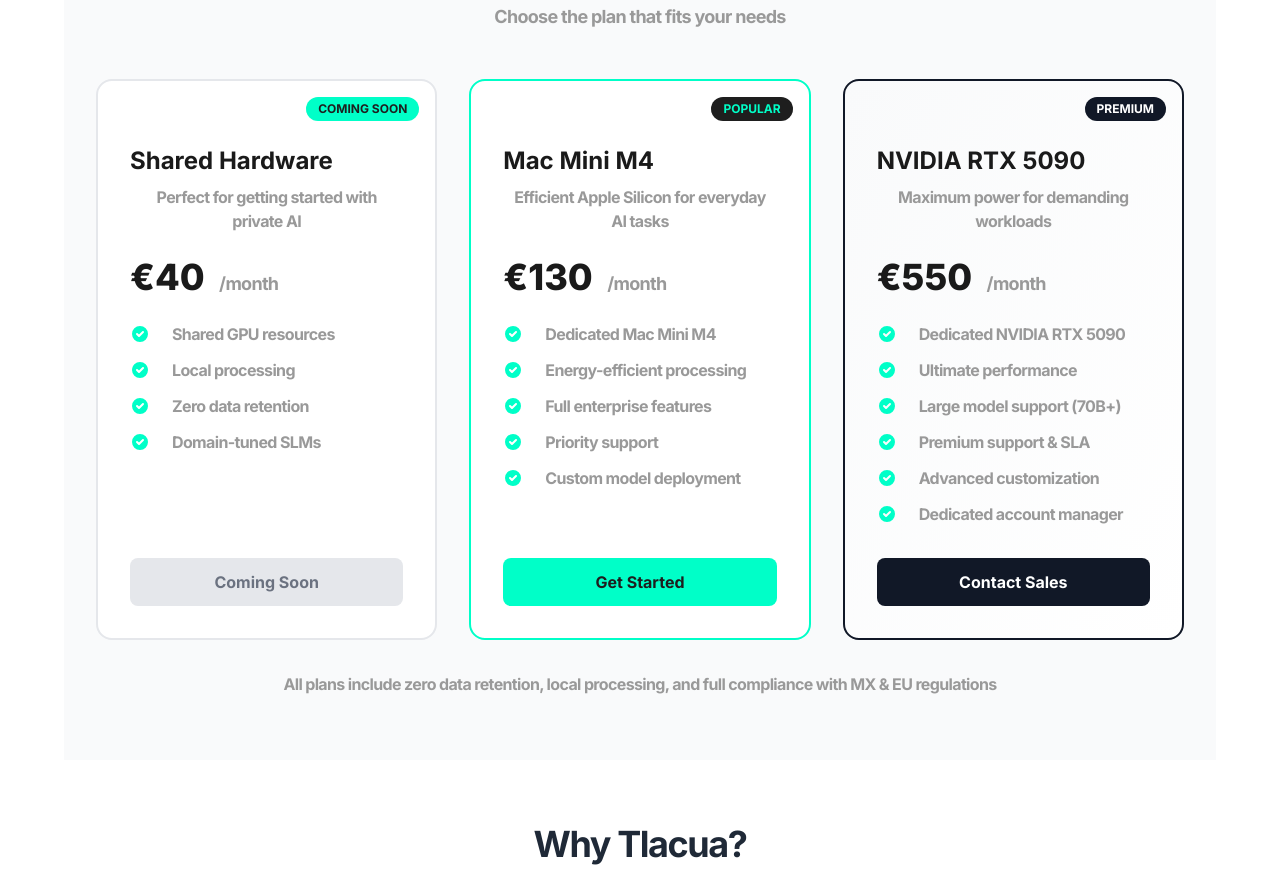
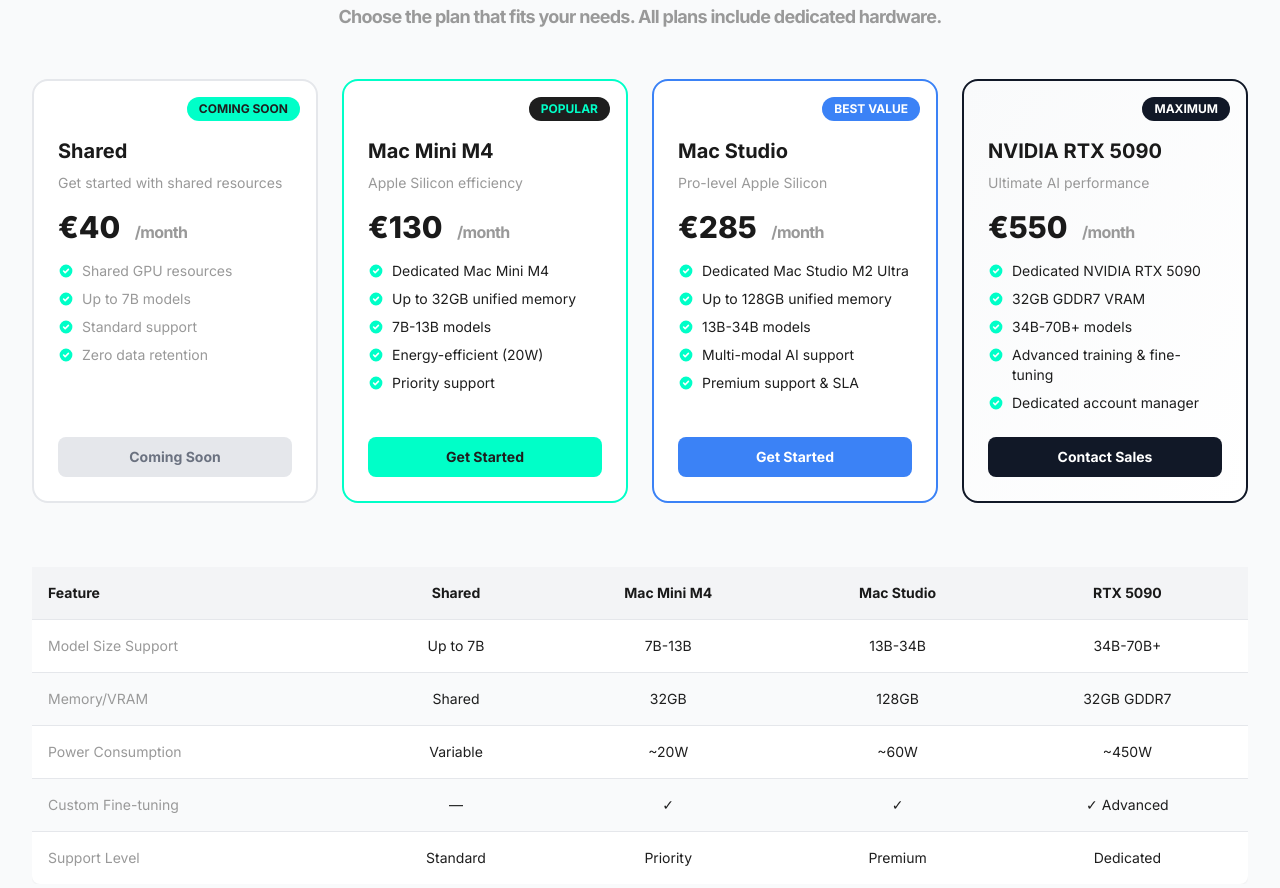
Before and after one commit to savashito/tlacua.ai, a plain HTML site: page index.html in a window 1280 px wide. Shown: the part 2174-3062 px from the top of the page. Drawn offline with nearby package versions, Linux system fonts and the light colour scheme.

Commit message:
added 4 tiers

```diff
--- a/index.html
+++ b/index.html
@@ -204,176 +204,275 @@
             </div>
         </section>
 
-  <!-- Pricing Section -->
-  <section id="pricing" class="max-w-6xl mx-auto py-16 px-4 sm:px-6 lg:px-8 bg-gray-50">
+<!-- Pricing Section -->
+<section id="pricing" class="max-w-7xl mx-auto py-16 px-4 sm:px-6 lg:px-8 bg-gray-50">
     <h2 class="text-3xl md:text-4xl main-heading mb-4 text-center framer-style-clone color-dark">Simple, Transparent Pricing</h2>
-    <p class="text-center text-lg framer-style-clone mb-12">Choose the plan that fits your needs</p>
+    <p class="text-center text-lg framer-style-clone mb-12">Choose the plan that fits your needs. All plans include dedicated hardware.</p>
 
-    <div class="grid grid-cols-1 md:grid-cols-3 gap-8 max-w-7xl mx-auto">
+    <div class="grid grid-cols-1 md:grid-cols-2 lg:grid-cols-4 gap-6 max-w-7xl mx-auto">
 
         <!-- Shared Hardware Tier -->
-        <div class="border-2 border-gray-200 rounded-2xl p-8 transition duration-300 hover:shadow-xl relative flex flex-col bg-white">
+        <div class="border-2 border-gray-200 rounded-2xl p-6 transition duration-300 hover:shadow-xl relative flex flex-col bg-white">
             <!-- Coming Soon Badge -->
             <div class="absolute top-4 right-4 bg-accent-green text-primary-dark text-xs font-bold px-3 py-1 rounded-full">
                 COMING SOON
             </div>
 
-            <h3 class="text-2xl font-bold mb-2 color-dark mt-8">Shared Hardware</h3>
-            <p class="text-base framer-style-clone mb-6">Perfect for getting started with private AI</p>
+            <h3 class="text-xl font-bold mb-2 color-dark mt-8">Shared</h3>
+            <p class="text-sm color-grey mb-4">Get started with shared resources</p>
 
-            <div class="mb-6">
-                <span class="text-4xl font-extrabold color-dark">€40</span>
-                <span class="text-lg framer-style-clone">/month</span>
+            <div class="mb-4">
+                <span class="text-3xl font-extrabold color-dark">€40</span>
+                <span class="text-base framer-style-clone color-grey">/month</span>
             </div>
 
-            <ul class="space-y-3 mb-8 flex-grow">
+            <ul class="space-y-2 mb-6 flex-grow text-sm color-grey">
                 <li class="flex items-start">
-                    <svg class="w-5 h-5 text-accent-green mt-0.5 mr-3 flex-shrink-0" fill="currentColor" viewBox="0 0 20 20">
+                    <svg class="w-4 h-4 text-accent-green mt-0.5 mr-2 flex-shrink-0" fill="currentColor" viewBox="0 0 20 20">
                         <path fill-rule="evenodd" d="M10 18a8 8 0 100-16 8 8 0 000 16zm3.707-9.293a1 1 0 00-1.414-1.414L9 10.586 7.707 9.293a1 1 0 00-1.414 1.414l2 2a1 1 0 001.414 0l4-4z" clip-rule="evenodd"/>
                     </svg>
-                    <span class="text-base framer-style-clone">Shared GPU resources</span>
+                    <span class="color-grey text-sm text-left">Shared GPU resources</span>
                 </li>
                 <li class="flex items-start">
-                    <svg class="w-5 h-5 text-accent-green mt-0.5 mr-3 flex-shrink-0" fill="currentColor" viewBox="0 0 20 20">
+                    <svg class="w-4 h-4 text-accent-green mt-0.5 mr-2 flex-shrink-0" fill="currentColor" viewBox="0 0 20 20">
                         <path fill-rule="evenodd" d="M10 18a8 8 0 100-16 8 8 0 000 16zm3.707-9.293a1 1 0 00-1.414-1.414L9 10.586 7.707 9.293a1 1 0 00-1.414 1.414l2 2a1 1 0 001.414 0l4-4z" clip-rule="evenodd"/>
                     </svg>
-                    <span class="text-base framer-style-clone">Local processing</span>
+                    <span class="text-left">Up to 7B models</span>
                 </li>
                 <li class="flex items-start">
-                    <svg class="w-5 h-5 text-accent-green mt-0.5 mr-3 flex-shrink-0" fill="currentColor" viewBox="0 0 20 20">
+                    <svg class="w-4 h-4 text-accent-green mt-0.5 mr-2 flex-shrink-0" fill="currentColor" viewBox="0 0 20 20">
                         <path fill-rule="evenodd" d="M10 18a8 8 0 100-16 8 8 0 000 16zm3.707-9.293a1 1 0 00-1.414-1.414L9 10.586 7.707 9.293a1 1 0 00-1.414 1.414l2 2a1 1 0 001.414 0l4-4z" clip-rule="evenodd"/>
                     </svg>
-                    <span class="text-base framer-style-clone">Zero data retention</span>
+                    <span class="text-left">Standard support</span>
                 </li>
                 <li class="flex items-start">
-                    <svg class="w-5 h-5 text-accent-green mt-0.5 mr-3 flex-shrink-0" fill="currentColor" viewBox="0 0 20 20">
+                    <svg class="w-4 h-4 text-accent-green mt-0.5 mr-2 flex-shrink-0" fill="currentColor" viewBox="0 0 20 20">
                         <path fill-rule="evenodd" d="M10 18a8 8 0 100-16 8 8 0 000 16zm3.707-9.293a1 1 0 00-1.414-1.414L9 10.586 7.707 9.293a1 1 0 00-1.414 1.414l2 2a1 1 0 001.414 0l4-4z" clip-rule="evenodd"/>
                     </svg>
-                    <span class="text-base framer-style-clone">Domain-tuned SLMs</span>
+                    <span class="text-left">Zero data retention</span>
                 </li>
             </ul>
 
-            <button class="w-full bg-gray-200 text-gray-500 font-bold py-3 px-6 rounded-lg cursor-not-allowed" disabled>
+            <button class="w-full bg-gray-200 text-gray-500 font-bold py-2.5 px-4 rounded-lg cursor-not-allowed text-sm" disabled>
                 Coming Soon
             </button>
         </div>
 
         <!-- Mac Mini M4 Tier -->
-        <div class="border-2 border-accent-green rounded-2xl p-8 transition duration-300 hover:shadow-xl relative flex flex-col bg-white">
-            <!-- Recommended Badge -->
+        <div class="border-2 border-accent-green rounded-2xl p-6 transition duration-300 hover:shadow-xl relative flex flex-col bg-white">
+            <!-- Popular Badge -->
             <div class="absolute top-4 right-4 bg-primary-dark text-accent-green text-xs font-bold px-3 py-1 rounded-full">
                 POPULAR
             </div>
 
-            <h3 class="text-2xl font-bold mb-2 color-dark mt-8">Mac Mini M4</h3>
-            <p class="text-base framer-style-clone mb-6">Efficient Apple Silicon for everyday AI tasks</p>
+            <h3 class="text-xl font-bold mb-2 color-dark mt-8">Mac Mini M4</h3>
+            <p class="text-sm color-grey mb-4">Apple Silicon efficiency</p>
 
-            <div class="mb-6">
-                <span class="text-4xl font-extrabold color-dark">€130</span>
-                <span class="text-lg framer-style-clone">/month</span>
+            <div class="mb-4">
+                <span class="text-3xl font-extrabold color-dark">€130</span>
+                <span class="text-base framer-style-clone">/month</span>
             </div>
 
-            <ul class="space-y-3 mb-8 flex-grow">
+            <ul class="space-y-2 mb-6 flex-grow text-sm">
                 <li class="flex items-start">
-                    <svg class="w-5 h-5 text-accent-green mt-0.5 mr-3 flex-shrink-0" fill="currentColor" viewBox="0 0 20 20">
+                    <svg class="w-4 h-4 text-accent-green mt-0.5 mr-2 flex-shrink-0" fill="currentColor" viewBox="0 0 20 20">
                         <path fill-rule="evenodd" d="M10 18a8 8 0 100-16 8 8 0 000 16zm3.707-9.293a1 1 0 00-1.414-1.414L9 10.586 7.707 9.293a1 1 0 00-1.414 1.414l2 2a1 1 0 001.414 0l4-4z" clip-rule="evenodd"/>
                     </svg>
-                    <span class="text-base framer-style-clone">Dedicated Mac Mini M4</span>
+                    <span class="text-left">Dedicated Mac Mini M4</span>
                 </li>
                 <li class="flex items-start">
-                    <svg class="w-5 h-5 text-accent-green mt-0.5 mr-3 flex-shrink-0" fill="currentColor" viewBox="0 0 20 20">
+                    <svg class="w-4 h-4 text-accent-green mt-0.5 mr-2 flex-shrink-0" fill="currentColor" viewBox="0 0 20 20">
                         <path fill-rule="evenodd" d="M10 18a8 8 0 100-16 8 8 0 000 16zm3.707-9.293a1 1 0 00-1.414-1.414L9 10.586 7.707 9.293a1 1 0 00-1.414 1.414l2 2a1 1 0 001.414 0l4-4z" clip-rule="evenodd"/>
                     </svg>
-                    <span class="text-base framer-style-clone">Energy-efficient processing</span>
+                    <span class="text-left">Up to 32GB unified memory</span>
                 </li>
                 <li class="flex items-start">
-                    <svg class="w-5 h-5 text-accent-green mt-0.5 mr-3 flex-shrink-0" fill="currentColor" viewBox="0 0 20 20">
+                    <svg class="w-4 h-4 text-accent-green mt-0.5 mr-2 flex-shrink-0" fill="currentColor" viewBox="0 0 20 20">
                         <path fill-rule="evenodd" d="M10 18a8 8 0 100-16 8 8 0 000 16zm3.707-9.293a1 1 0 00-1.414-1.414L9 10.586 7.707 9.293a1 1 0 00-1.414 1.414l2 2a1 1 0 001.414 0l4-4z" clip-rule="evenodd"/>
                     </svg>
-                    <span class="text-base framer-style-clone">Full enterprise features</span>
+                    <span class="text-left">7B-13B models</span>
                 </li>
                 <li class="flex items-start">
-                    <svg class="w-5 h-5 text-accent-green mt-0.5 mr-3 flex-shrink-0" fill="currentColor" viewBox="0 0 20 20">
+                    <svg class="w-4 h-4 text-accent-green mt-0.5 mr-2 flex-shrink-0" fill="currentColor" viewBox="0 0 20 20">
                         <path fill-rule="evenodd" d="M10 18a8 8 0 100-16 8 8 0 000 16zm3.707-9.293a1 1 0 00-1.414-1.414L9 10.586 7.707 9.293a1 1 0 00-1.414 1.414l2 2a1 1 0 001.414 0l4-4z" clip-rule="evenodd"/>
                     </svg>
-                    <span class="text-base framer-style-clone">Priority support</span>
+                    <span class="text-left">Energy-efficient (20W)</span>
                 </li>
                 <li class="flex items-start">
-                    <svg class="w-5 h-5 text-accent-green mt-0.5 mr-3 flex-shrink-0" fill="currentColor" viewBox="0 0 20 20">
+                    <svg class="w-4 h-4 text-accent-green mt-0.5 mr-2 flex-shrink-0" fill="currentColor" viewBox="0 0 20 20">
                         <path fill-rule="evenodd" d="M10 18a8 8 0 100-16 8 8 0 000 16zm3.707-9.293a1 1 0 00-1.414-1.414L9 10.586 7.707 9.293a1 1 0 00-1.414 1.414l2 2a1 1 0 001.414 0l4-4z" clip-rule="evenodd"/>
                     </svg>
-                    <span class="text-base framer-style-clone">Custom model deployment</span>
+                    <span class="text-left">Priority support</span>
                 </li>
             </ul>
 
-            <button class="w-full bg-accent-green hover:bg-accent-green/90 text-primary-dark font-bold py-3 px-6 rounded-lg transition duration-300">
+            <button class="w-full bg-accent-green hover:bg-accent-green/90 text-primary-dark font-bold py-2.5 px-4 rounded-lg transition duration-300 text-sm">
+                Get Started
+            </button>
+        </div>
+
+        <!-- Mac Studio Tier (NEW) -->
+        <div class="border-2 border-blue-500 rounded-2xl p-6 transition duration-300 hover:shadow-xl relative flex flex-col bg-white">
+            <!-- Best Value Badge -->
+            <div class="absolute top-4 right-4 bg-blue-500 text-white text-xs font-bold px-3 py-1 rounded-full">
+                BEST VALUE
+            </div>
+
+            <h3 class="text-xl font-bold mb-2 color-dark mt-8">Mac Studio</h3>
+            <p class="text-sm color-grey mb-4">Pro-level Apple Silicon</p>
+
+            <div class="mb-4">
+                <span class="text-3xl font-extrabold color-dark">€285</span>
+                <span class="text-base framer-style-clone">/month</span>
+            </div>
+
+            <ul class="space-y-2 mb-6 flex-grow text-sm">
+                <li class="flex items-start">
+                    <svg class="w-4 h-4 text-accent-green mt-0.5 mr-2 flex-shrink-0" fill="currentColor" viewBox="0 0 20 20">
+                        <path fill-rule="evenodd" d="M10 18a8 8 0 100-16 8 8 0 000 16zm3.707-9.293a1 1 0 00-1.414-1.414L9 10.586 7.707 9.293a1 1 0 00-1.414 1.414l2 2a1 1 0 001.414 0l4-4z" clip-rule="evenodd"/>
+                    </svg>
+                    <span class="text-left">Dedicated Mac Studio M2 Ultra</span>
+                </li>
+                <li class="flex items-start">
+                    <svg class="w-4 h-4 text-accent-green mt-0.5 mr-2 flex-shrink-0" fill="currentColor" viewBox="0 0 20 20">
+                        <path fill-rule="evenodd" d="M10 18a8 8 0 100-16 8 8 0 000 16zm3.707-9.293a1 1 0 00-1.414-1.414L9 10.586 7.707 9.293a1 1 0 00-1.414 1.414l2 2a1 1 0 001.414 0l4-4z" clip-rule="evenodd"/>
+                    </svg>
+                    <span class="text-left">Up to 128GB unified memory</span>
+                </li>
+                <li class="flex items-start">
+                    <svg class="w-4 h-4 text-accent-green mt-0.5 mr-2 flex-shrink-0" fill="currentColor" viewBox="0 0 20 20">
+                        <path fill-rule="evenodd" d="M10 18a8 8 0 100-16 8 8 0 000 16zm3.707-9.293a1 1 0 00-1.414-1.414L9 10.586 7.707 9.293a1 1 0 00-1.414 1.414l2 2a1 1 0 001.414 0l4-4z" clip-rule="evenodd"/>
+                    </svg>
+                    <span class="text-left">13B-34B models</span>
+                </li>
+                <li class="flex items-start">
+                    <svg class="w-4 h-4 text-accent-green mt-0.5 mr-2 flex-shrink-0" fill="currentColor" viewBox="0 0 20 20">
+                        <path fill-rule="evenodd" d="M10 18a8 8 0 100-16 8 8 0 000 16zm3.707-9.293a1 1 0 00-1.414-1.414L9 10.586 7.707 9.293a1 1 0 00-1.414 1.414l2 2a1 1 0 001.414 0l4-4z" clip-rule="evenodd"/>
+                    </svg>
+                    <span class="text-left">Multi-modal AI support</span>
+                </li>
+                <li class="flex items-start">
+                    <svg class="w-4 h-4 text-accent-green mt-0.5 mr-2 flex-shrink-0" fill="currentColor" viewBox="0 0 20 20">
+                        <path fill-rule="evenodd" d="M10 18a8 8 0 100-16 8 8 0 000 16zm3.707-9.293a1 1 0 00-1.414-1.414L9 10.586 7.707 9.293a1 1 0 00-1.414 1.414l2 2a1 1 0 001.414 0l4-4z" clip-rule="evenodd"/>
+                    </svg>
+                    <span class="text-left">Premium support & SLA</span>
+                </li>
+            </ul>
+
+            <button class="w-full bg-blue-500 hover:bg-blue-600 text-white font-bold py-2.5 px-4 rounded-lg transition duration-300 text-sm">
                 Get Started
             </button>
         </div>
 
         <!-- NVIDIA 5090 Tier -->
-        <div class="border-2 border-gray-900 rounded-2xl p-8 transition duration-300 hover:shadow-xl relative bg-gradient-to-br from-gray-50 to-white flex flex-col">
+        <div class="border-2 border-gray-900 rounded-2xl p-6 transition duration-300 hover:shadow-xl relative bg-gradient-to-br from-gray-50 to-white flex flex-col">
             <!-- Premium Badge -->
             <div class="absolute top-4 right-4 bg-gray-900 text-white text-xs font-bold px-3 py-1 rounded-full">
-                PREMIUM
+                MAXIMUM
             </div>
 
-            <h3 class="text-2xl font-bold mb-2 color-dark mt-8">NVIDIA RTX 5090</h3>
-            <p class="text-base framer-style-clone mb-6">Maximum power for demanding workloads</p>
+            <h3 class="text-xl font-bold mb-2 color-dark mt-8">NVIDIA RTX 5090</h3>
+            <p class="text-sm color-grey mb-4">Ultimate AI performance</p>
 
-            <div class="mb-6">
-                <span class="text-4xl font-extrabold color-dark">€550</span>
-                <span class="text-lg framer-style-clone">/month</span>
+            <div class="mb-4">
+                <span class="text-3xl font-extrabold color-dark">€550</span>
+                <span class="text-base framer-style-clone">/month</span>
             </div>
 
-            <ul class="space-y-3 mb-8 flex-grow">
+            <ul class="space-y-2 mb-6 flex-grow text-sm">
                 <li class="flex items-start">
-                    <svg class="w-5 h-5 text-accent-green mt-0.5 mr-3 flex-shrink-0" fill="currentColor" viewBox="0 0 20 20">
+                    <svg class="w-4 h-4 text-accent-green mt-0.5 mr-2 flex-shrink-0" fill="currentColor" viewBox="0 0 20 20">
                         <path fill-rule="evenodd" d="M10 18a8 8 0 100-16 8 8 0 000 16zm3.707-9.293a1 1 0 00-1.414-1.414L9 10.586 7.707 9.293a1 1 0 00-1.414 1.414l2 2a1 1 0 001.414 0l4-4z" clip-rule="evenodd"/>
                     </svg>
-                    <span class="text-base framer-style-clone">Dedicated NVIDIA RTX 5090</span>
+                    <span class="text-left">Dedicated NVIDIA RTX 5090</span>
                 </li>
                 <li class="flex items-start">
-                    <svg class="w-5 h-5 text-accent-green mt-0.5 mr-3 flex-shrink-0" fill="currentColor" viewBox="0 0 20 20">
+                    <svg class="w-4 h-4 text-accent-green mt-0.5 mr-2 flex-shrink-0" fill="currentColor" viewBox="0 0 20 20">
                         <path fill-rule="evenodd" d="M10 18a8 8 0 100-16 8 8 0 000 16zm3.707-9.293a1 1 0 00-1.414-1.414L9 10.586 7.707 9.293a1 1 0 00-1.414 1.414l2 2a1 1 0 001.414 0l4-4z" clip-rule="evenodd"/>
                     </svg>
-                    <span class="text-base framer-style-clone">Ultimate performance</span>
+                    <span class="text-left">32GB GDDR7 VRAM</span>
                 </li>
                 <li class="flex items-start">
-                    <svg class="w-5 h-5 text-accent-green mt-0.5 mr-3 flex-shrink-0" fill="currentColor" viewBox="0 0 20 20">
+                    <svg class="w-4 h-4 text-accent-green mt-0.5 mr-2 flex-shrink-0" fill="currentColor" viewBox="0 0 20 20">
                         <path fill-rule="evenodd" d="M10 18a8 8 0 100-16 8 8 0 000 16zm3.707-9.293a1 1 0 00-1.414-1.414L9 10.586 7.707 9.293a1 1 0 00-1.414 1.414l2 2a1 1 0 001.414 0l4-4z" clip-rule="evenodd"/>
                     </svg>
-                    <span class="text-base framer-style-clone">Large model support (70B+)</span>
+                    <span class="text-left">34B-70B+ models</span>
                 </li>
                 <li class="flex items-start">
-                    <svg class="w-5 h-5 text-accent-green mt-0.5 mr-3 flex-shrink-0" fill="currentColor" viewBox="0 0 20 20">
+                    <svg class="w-4 h-4 text-accent-green mt-0.5 mr-2 flex-shrink-0" fill="currentColor" viewBox="0 0 20 20">
                         <path fill-rule="evenodd" d="M10 18a8 8 0 100-16 8 8 0 000 16zm3.707-9.293a1 1 0 00-1.414-1.414L9 10.586 7.707 9.293a1 1 0 00-1.414 1.414l2 2a1 1 0 001.414 0l4-4z" clip-rule="evenodd"/>
                     </svg>
-                    <span class="text-base framer-style-clone">Premium support & SLA</span>
+                    <span class="text-left">Advanced training & fine-tuning</span>
                 </li>
                 <li class="flex items-start">
-                    <svg class="w-5 h-5 text-accent-green mt-0.5 mr-3 flex-shrink-0" fill="currentColor" viewBox="0 0 20 20">
+                    <svg class="w-4 h-4 text-accent-green mt-0.5 mr-2 flex-shrink-0" fill="currentColor" viewBox="0 0 20 20">
                         <path fill-rule="evenodd" d="M10 18a8 8 0 100-16 8 8 0 000 16zm3.707-9.293a1 1 0 00-1.414-1.414L9 10.586 7.707 9.293a1 1 0 00-1.414 1.414l2 2a1 1 0 001.414 0l4-4z" clip-rule="evenodd"/>
                     </svg>
-                    <span class="text-base framer-style-clone">Advanced customization</span>
-                </li>
-                <li class="flex items-start">
-                    <svg class="w-5 h-5 text-accent-green mt-0.5 mr-3 flex-shrink-0" fill="currentColor" viewBox="0 0 20 20">
-                        <path fill-rule="evenodd" d="M10 18a8 8 0 100-16 8 8 0 000 16zm3.707-9.293a1 1 0 00-1.414-1.414L9 10.586 7.707 9.293a1 1 0 00-1.414 1.414l2 2a1 1 0 001.414 0l4-4z" clip-rule="evenodd"/>
-                    </svg>
-                    <span class="text-base framer-style-clone">Dedicated account manager</span>
+                    <span class="text-left">Dedicated account manager</span>
                 </li>
             </ul>
 
-            <button class="w-full bg-gray-900 hover:bg-gray-800 text-white font-bold py-3 px-6 rounded-lg transition duration-300">
+            <button class="w-full bg-gray-900 hover:bg-gray-800 text-white font-bold py-2.5 px-4 rounded-lg transition duration-300 text-sm">
                 Contact Sales
             </button>
         </div>
 
     </div>
 
+    <!-- Comparison Table -->
+    <div class="mt-16 overflow-x-auto">
+        <table class="w-full border-collapse bg-white rounded-lg shadow-sm">
+            <thead class="bg-gray-100">
+                <tr>
+                    <th class="text-left p-4 font-bold color-dark text-sm">Feature</th>
+                    <th class="text-center p-4 font-bold color-dark text-sm">Shared</th>
+                    <th class="text-center p-4 font-bold color-dark text-sm">Mac Mini M4</th>
+                    <th class="text-center p-4 font-bold color-dark text-sm">Mac Studio</th>
+                    <th class="text-center p-4 font-bold color-dark text-sm">RTX 5090</th>
+                </tr>
+            </thead>
+            <tbody class="text-sm">
+                <tr class="border-t">
+                    <td class="p-4 color-grey text-left text-sm">Model Size Support</td>
+                    <td class="p-4 text-center">Up to 7B</td>
+                    <td class="p-4 text-center">7B-13B</td>
+                    <td class="p-4 text-center">13B-34B</td>
+                    <td class="p-4 text-center">34B-70B+</td>
+                </tr>
+                <tr class="border-t bg-gray-50">
+                    <td class="p-4 color-grey text-left text-sm">Memory/VRAM</td>
+                    <td class="p-4 text-center">Shared</td>
+                    <td class="p-4 text-center">32GB</td>
+                    <td class="p-4 text-center">128GB</td>
+                    <td class="p-4 text-center">32GB GDDR7</td>
+                </tr>
+                <tr class="border-t">
+                    <td class="p-4 color-grey text-left text-sm">Power Consumption</td>
+                    <td class="p-4 text-center">Variable</td>
+                    <td class="p-4 text-center">~20W</td>
+                    <td class="p-4 text-center">~60W</td>
+                    <td class="p-4 text-center">~450W</td>
+                </tr>
+                <tr class="border-t bg-gray-50">
+                    <td class="p-4 color-grey text-left text-sm">Custom Fine-tuning</td>
+                    <td class="p-4 text-center">—</td>
+                    <td class="p-4 text-center">✓</td>
+                    <td class="p-4 text-center">✓</td>
+                    <td class="p-4 text-center">✓ Advanced</td>
+                </tr>
+                <tr class="border-t">
+                    <td class="p-4 color-grey text-left text-sm">Support Level</td>
+                    <td class="p-4 text-center">Standard</td>
+                    <td class="p-4 text-center">Priority</td>
+                    <td class="p-4 text-center">Premium</td>
+                    <td class="p-4 text-center">Dedicated</td>
+                </tr>
+            </tbody>
+        </table>
+    </div>
+
     <!-- Additional Info -->
-    <p class="text-center text-base framer-style-clone mt-8">
+    <p class="text-center text-base framer-style-clone mt-12">
         All plans include zero data retention, local processing, and full compliance with MX & EU regulations
     </p>
 </section>
```
